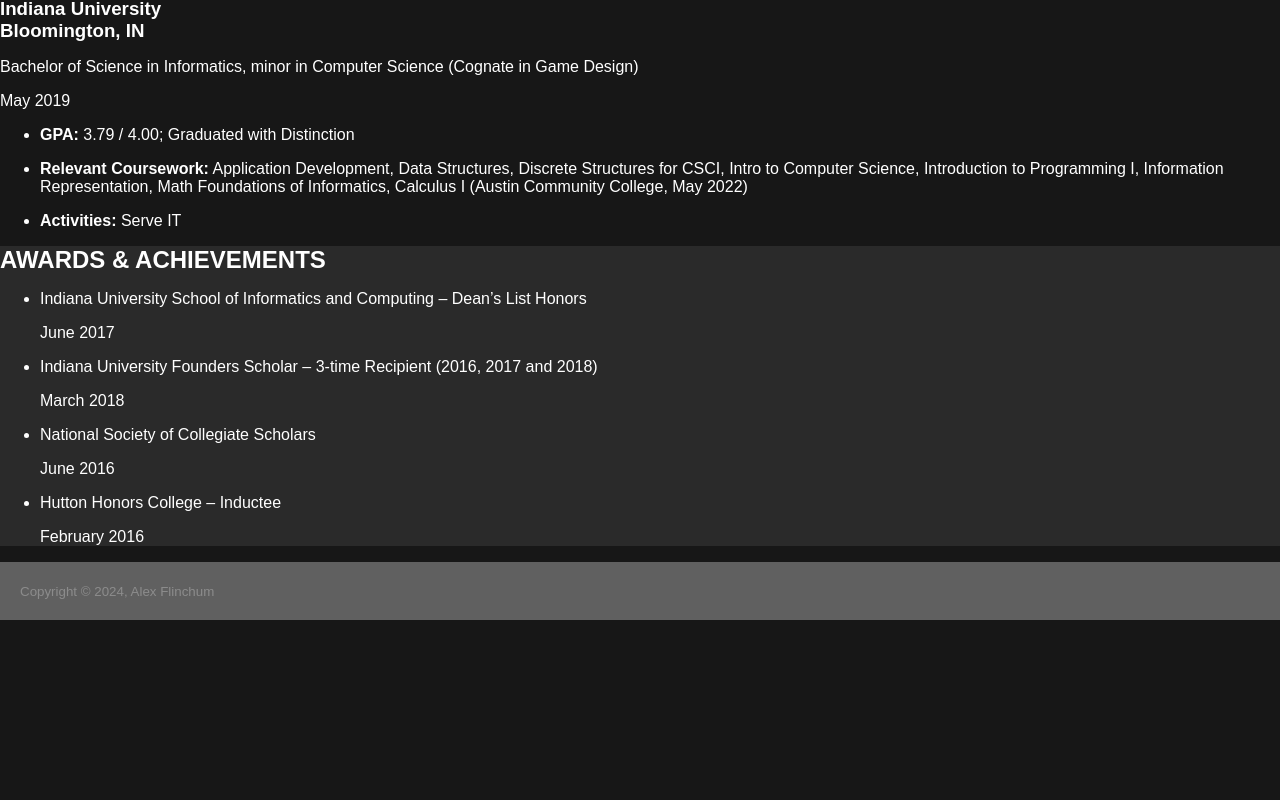
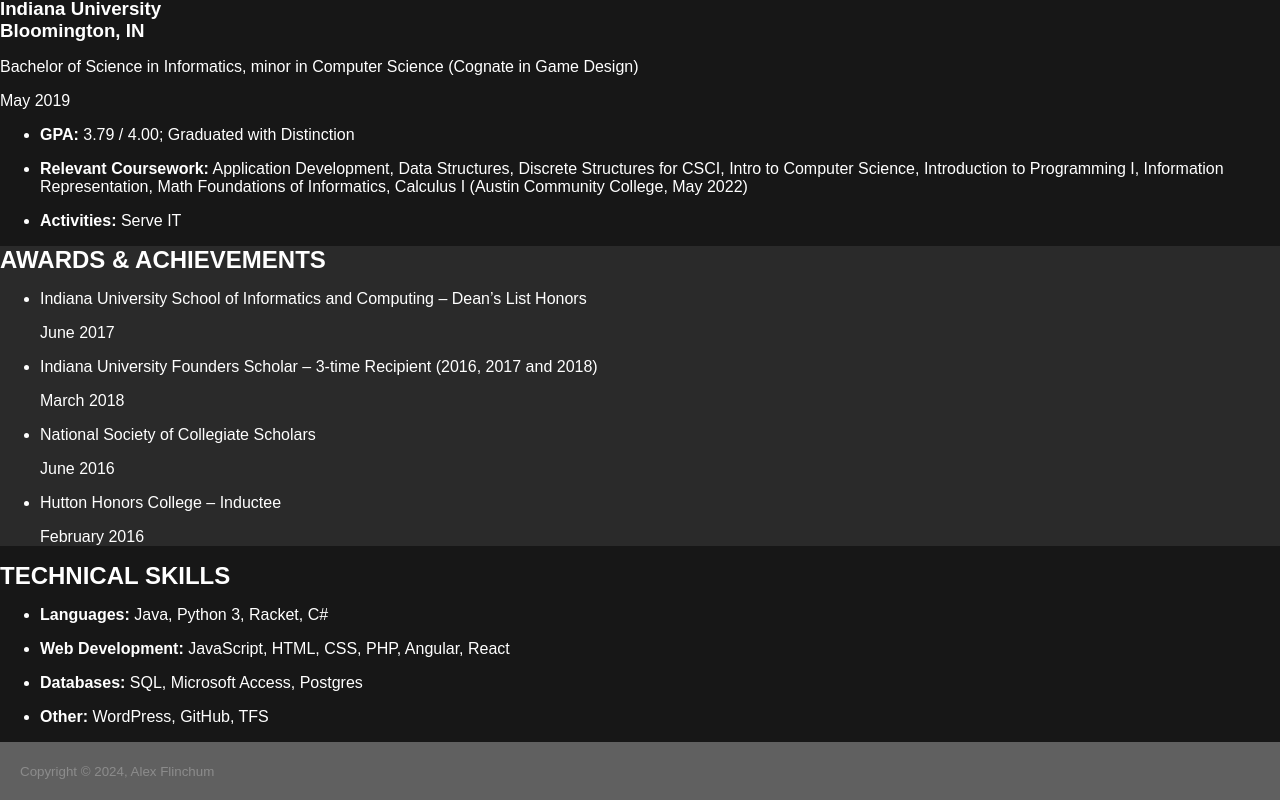
Before and after one commit to acflinch/CS601_TermProject_Flinchum, a React (Create React App) app in the folder term-project/: page /about in a window 1280 px wide. Shown: the part 999-1799 px from the top of the page. Before the commit the page ends 1619 px from the top, so only its background shows below. Built offline with nearby package versions, Linux system fonts and the light colour scheme; the HTML template or start-up script is replaced by a standard one.

Commit message:
finished adding about me info

```diff
--- a/term-project/src/pages/About.js
+++ b/term-project/src/pages/About.js
@@ -140,7 +140,8 @@ const About = () => {
                             2017</p>
                         </li>
                         <li>
-                            <p>Indiana University Founders Scholar – 3-time Recipient (2016, 2017 and 2018)</p><p>March 2018</p>
+                            <p>Indiana University Founders Scholar – 3-time Recipient (2016, 2017 and 2018)</p><p>March
+                            2018</p>
                         </li>
                         <li>
                             <p>National Society of Collegiate Scholars</p><p>June 2016</p>
@@ -151,6 +152,27 @@ const About = () => {
                     </ul>
                 </div>
             </div>
+
+            <div className="content-wrapper">
+                <div className="skills-container">
+                    <h2>TECHNICAL SKILLS</h2>
+
+                    <ul>
+                        <li>
+                            <p><strong>Languages:</strong> Java, Python 3, Racket, C#</p>
+                        </li>
+                        <li>
+                            <p><strong>Web Development:</strong> JavaScript, HTML, CSS, PHP, Angular, React</p>
+                        </li>
+                        <li>
+                            <p><strong>Databases:</strong> SQL, Microsoft Access, Postgres</p>
+                        </li>
+                        <li>
+                            <p><strong>Other:</strong> WordPress, GitHub, TFS</p>
+                        </li>
+                    </ul>
+                </div>
+            </div>
         </>
     )
 };
```
